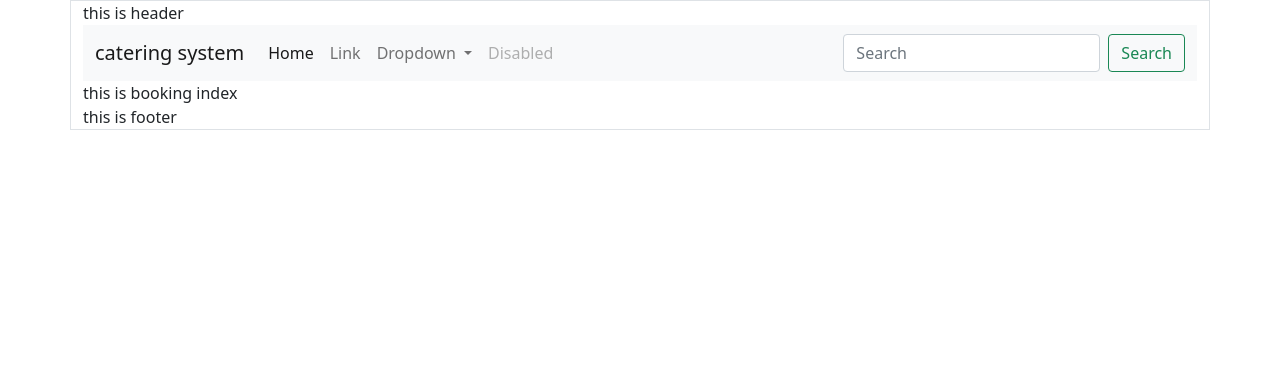
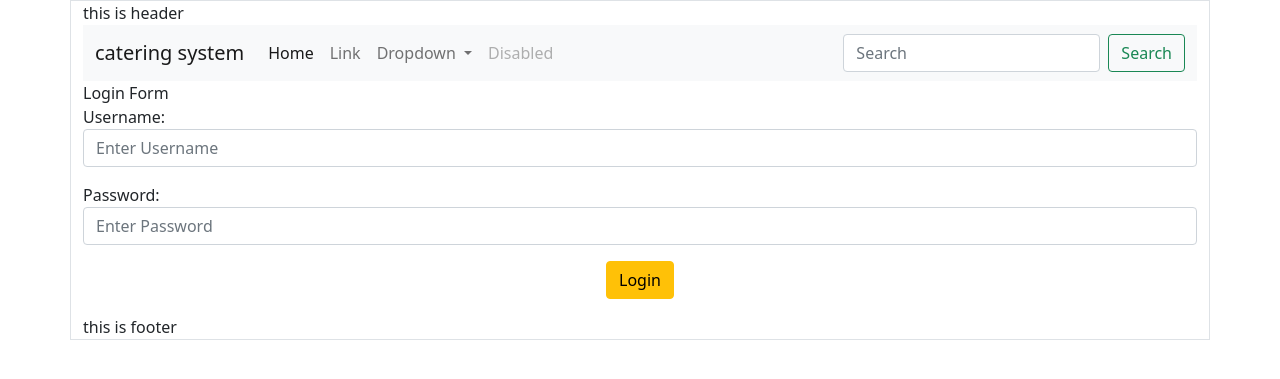
Before and after one commit to yogesh-mehra/catering, a PHP site: page /catering/ in a window 1280 px wide. Shown: the top 379 px of the page. Run offline with PHP 8.4, Linux system fonts and the light colour scheme; some libraries are stand-ins or nearby versions.

Commit message:
login work

```diff
--- a/helper/DB.php
+++ b/helper/DB.php
@@ -12,11 +12,11 @@ function DB($table,$pk='id'){
             $sql = "insert into $this->table set ";
             $wh = "";
             if($id){
-                $sql = "update $this->table set";
-                $wh = " where $this->pk=$id";
+                $sql = "update $this->table set ";
+                $wh = "where $this->pk=$id";
             }
             foreach($data as $colname=>$value){
-                $sql.="$colname='".addslashes($value)."',";
+                $sql.="$colname='". addslashes($value)."',";
             }
                $sql=substr($sql,0,-1).$wh;
 
--- /dev/null
+++ b/helper/Session.php
@@ -0,0 +1,29 @@
+<?php
+class Session{
+    static function init(){
+        @session_start();
+    }
+    static function set($key,$value)
+    {
+        $_SESSION[$key] = $value;
+    }
+    static function get($key)
+    {
+       return $_SESSION[$key]??null;
+}
+static function delete($key)
+    {
+       if(isset($_SESSION[$key])){
+        unset($_SESSION[$key]);
+       }
+}
+static function destory()
+    {
+       @session_destroy();
+}
+static function sessionId()
+    {
+       return session_id();
+}
+}
+?>
--- a/index.php
+++ b/index.php
@@ -1,15 +1,16 @@
 <?php
-session_start();
+require_once "helper/Session.php";
+Session::init();
 define('ROOT','http://localhost/catering/');
 
 require_once "helper/redirect.php";
 require_once "helper/DB.php";
-$module = "booking";
+$module = "users";
 $file = "index";
 $uid=null;
 $url = $_GET['url'] ?? null;
 if ($url) {
-    $url = explode('/',rtrim($url, '/'));
+    $url = explode('/', rtrim($url, '/'));
     $module = $url[0];
     $file = $url[1] ?? $file;
     $uid = $url[2] ?? null;
--- a/modules/menu/form.php
+++ b/modules/menu/form.php
@@ -3,7 +3,7 @@
 $obj = DB('menu');
 if($uid){
        $info= $obj->find($uid);
-       print_r($info);
+
 }
 if(isset($_POST['item'])){
        $info=[
@@ -13,7 +13,7 @@ if(isset($_POST['item'])){
         'status'=> $_POST['status']
        ];
   if($obj->save($info, $uid)){
-        $_SESSION['gt']= "Data" . ($uid? "Update": "Saved"). "successfully";
+       Session::set('gt', "Data" . ($uid? "Updated": "Saved"). "successfully");
         redirect("menu");
   }else{
         echo "Something Went Wrong!";
--- a/modules/users/index.php
+++ b/modules/users/index.php
@@ -1 +1,19 @@
-this is users index
+<form method="post">
+    <div class="cont">
+  <div class="pagetitle">
+    Login <span>Form</spam>
+<div class="mb-3">
+       <label for="username">Username:</label>
+       <input type="text" id="username" name="username" class="form-control"
+       placeholder="Enter Username" required>
+    </div>
+    <div class="mb-3">
+       <label for="password">Password:</label>
+       <input type="password" id="password" name="password" class="form-control"
+       placeholder="Enter Password" required>
+    </div>
+    <div class="mb-3 text-center">
+<button class="btn btn-warning">Login</button>
+</div>
+</div>
+</form>
```
Also changed, not shown: modules/menu/index.php (+5 -3 lines), public/css/custom.css (+21 -1 lines).
